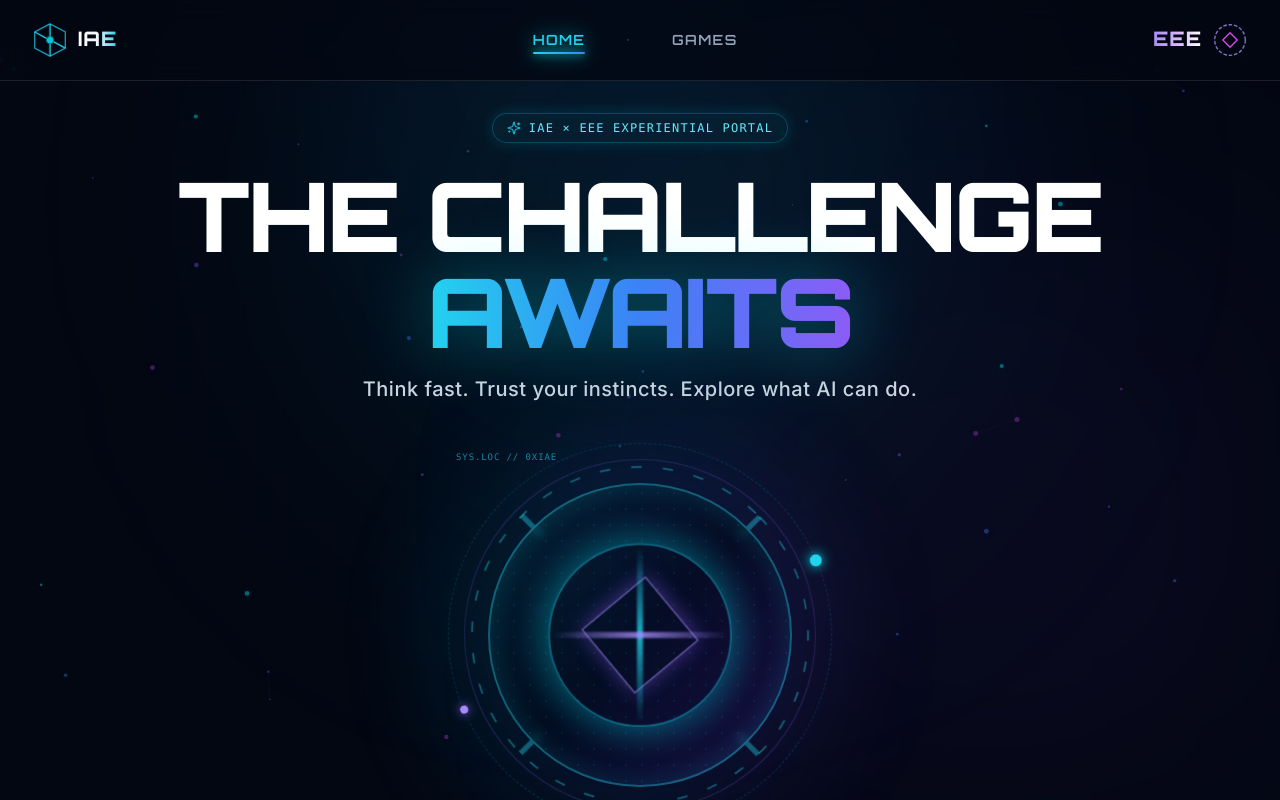
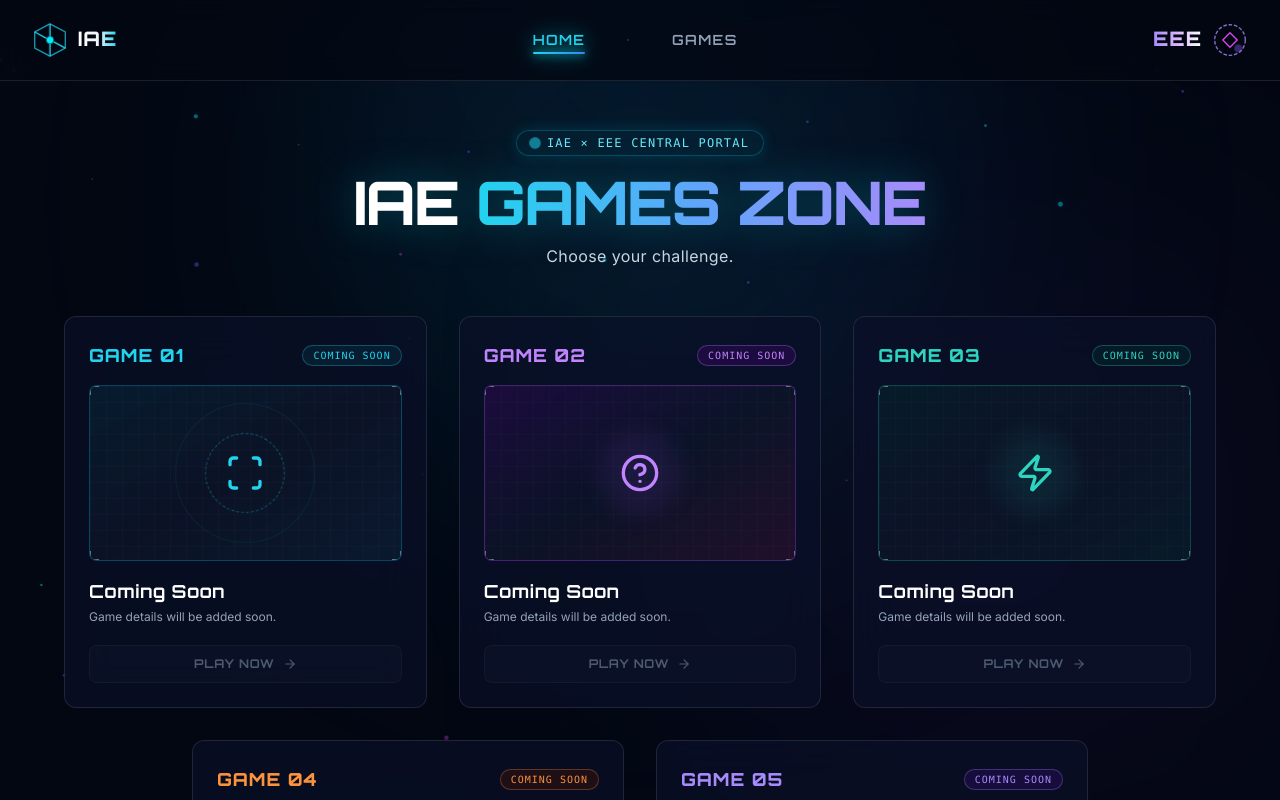
Before and after one commit to Vaishnavibodele/Game_Portal, a React (Vite) app: page / in a window 1280 px wide. Shown: the top 800 px of the page. Built offline with nearby package versions, Linux system fonts and the light colour scheme.

Commit message:
Update flow: Event splash screen with auto transition to Games Zone

```diff
--- a/src/App.jsx
+++ b/src/App.jsx
@@ -1,42 +1,45 @@
-import React, { useEffect } from 'react';
-import { BrowserRouter as Router, Routes, Route, useLocation } from 'react-router-dom';
+import React, { useState } from 'react';
+import { BrowserRouter as Router, Routes, Route } from 'react-router-dom';
+import { AnimatePresence, motion } from 'framer-motion';
+import SplashScreen from './components/SplashScreen';
 import Navbar from './components/Navbar';
 import Footer from './components/Footer';
 import ParticleBackground from './components/ParticleBackground';
-import LandingPage from './pages/LandingPage';
 import GamesZone from './pages/GamesZone';
 
-// Scroll to top on page navigation helper
-const ScrollToTop = () => {
-  const { pathname } = useLocation();
-  useEffect(() => {
-    window.scrollTo(0, 0);
-  }, [pathname]);
-  return null;
-};
+function App() {
+  const [showSplash, setShowSplash] = useState(true);
 
-function App() {
   return (
     <Router>
-      <ScrollToTop />
-
       {/* Dynamic Performant Particle Canvas Background */}
       <ParticleBackground />
 
-      {/* Main Page Layout */}
-      <div className="relative z-10 flex flex-col min-h-screen">
+      <AnimatePresence mode="wait">
+        {showSplash ? (
+          <SplashScreen key="splash" onComplete={() => setShowSplash(false)} />
+        ) : (
+          <motion.div
+            key="main-portal"
+            initial={{ opacity: 0, scale: 0.98 }}
+            animate={{ opacity: 1, scale: 1 }}
+            transition={{ duration: 0.8, ease: "easeOut" }}
+            className="relative z-10 flex flex-col min-h-screen"
+          >
             <Navbar />
 
             <main className="flex-grow flex flex-col">
               <Routes>
-            <Route path="/" element={<LandingPage />} />
+                <Route path="/" element={<GamesZone />} />
                 <Route path="/games" element={<GamesZone />} />
-            <Route path="*" element={<LandingPage />} />
+                <Route path="*" element={<GamesZone />} />
               </Routes>
             </main>
 
             <Footer />
-      </div>
+          </motion.div>
+        )}
+      </AnimatePresence>
     </Router>
   );
 }
--- a/src/components/GameCard.jsx
+++ b/src/components/GameCard.jsx
@@ -1,11 +1,10 @@
 import React from 'react';
-import { ArrowRight, Lock } from 'lucide-react';
+import { ArrowRight } from 'lucide-react';
 import AbstractGameVisual from './AbstractGameVisual';
 
 /**
  * Individual Game Module Card component.
- * Features hover elevation, border lighting, light sweep animation,
- * color accent themes, and graceful URL redirection when deployed.
+ * Simplified & premium glassmorphism card.
  */
 const GameCard = ({ game }) => {
   const { id, number, title, description, image, url, accent = "cyan" } = game;
@@ -13,43 +12,38 @@ const GameCard = ({ game }) => {
   // Accent styling mappings for hover border, glow, badge, button
   const accentStyles = {
     cyan: {
-      borderHover: "group-hover:border-cyan-400/60",
-      shadowHover: "group-hover:shadow-[0_0_30px_rgba(0,240,255,0.25)]",
+      borderHover: "group-hover:border-cyan-400/50",
+      shadowHover: "group-hover:shadow-[0_0_25px_rgba(0,240,255,0.2)]",
       numberText: "text-cyan-400",
       btnBg: "bg-cyan-500/10 hover:bg-cyan-500/20 text-cyan-300 border-cyan-400/40",
-      btnGlow: "group-hover:shadow-[0_0_15px_rgba(0,240,255,0.4)]",
       badge: "border-cyan-400/30 bg-cyan-950/40 text-cyan-400"
     },
     purple: {
-      borderHover: "group-hover:border-purple-400/60",
-      shadowHover: "group-hover:shadow-[0_0_30px_rgba(217,70,239,0.25)]",
+      borderHover: "group-hover:border-purple-400/50",
+      shadowHover: "group-hover:shadow-[0_0_25px_rgba(217,70,239,0.2)]",
       numberText: "text-purple-400",
       btnBg: "bg-purple-500/10 hover:bg-purple-500/20 text-purple-300 border-purple-400/40",
-      btnGlow: "group-hover:shadow-[0_0_15px_rgba(217,70,239,0.4)]",
       badge: "border-purple-400/30 bg-purple-950/40 text-purple-400"
     },
     teal: {
-      borderHover: "group-hover:border-teal-400/60",
-      shadowHover: "group-hover:shadow-[0_0_30px_rgba(16,185,129,0.25)]",
+      borderHover: "group-hover:border-teal-400/50",
+      shadowHover: "group-hover:shadow-[0_0_25px_rgba(16,185,129,0.2)]",
       numberText: "text-teal-400",
       btnBg: "bg-teal-500/10 hover:bg-teal-500/20 text-teal-300 border-teal-400/40",
-      btnGlow: "group-hover:shadow-[0_0_15px_rgba(16,185,129,0.4)]",
       badge: "border-teal-400/30 bg-teal-950/40 text-teal-400"
     },
     orange: {
-      borderHover: "group-hover:border-orange-400/60",
-      shadowHover: "group-hover:shadow-[0_0_30px_rgba(249,115,22,0.25)]",
+      borderHover: "group-hover:border-orange-400/50",
+      shadowHover: "group-hover:shadow-[0_0_25px_rgba(249,115,22,0.2)]",
       numberText: "text-orange-400",
       btnBg: "bg-orange-500/10 hover:bg-orange-500/20 text-orange-300 border-orange-400/40",
-      btnGlow: "group-hover:shadow-[0_0_15px_rgba(249,115,22,0.4)]",
       badge: "border-orange-400/30 bg-orange-950/40 text-orange-400"
     },
     violet: {
-      borderHover: "group-hover:border-violet-400/60",
-      shadowHover: "group-hover:shadow-[0_0_30px_rgba(139,92,246,0.25)]",
+      borderHover: "group-hover:border-violet-400/50",
+      shadowHover: "group-hover:shadow-[0_0_25px_rgba(139,92,246,0.2)]",
       numberText: "text-violet-400",
       btnBg: "bg-violet-500/10 hover:bg-violet-500/20 text-violet-300 border-violet-400/40",
-      btnGlow: "group-hover:shadow-[0_0_15px_rgba(139,92,246,0.4)]",
       badge: "border-violet-400/30 bg-violet-950/40 text-violet-400"
     }
   };
@@ -65,39 +59,33 @@ const GameCard = ({ game }) => {
 
   return (
     <div
-      className={`group relative flex flex-col justify-between rounded-xl bg-[#0b1329]/70 backdrop-blur-xl border border-white/10 p-5 md:p-6 transition-all duration-300 ease-out transform hover:-translate-y-1.5 hover:scale-[1.02] ${style.borderHover} ${style.shadowHover} overflow-hidden`}
+      className={`group relative flex flex-col justify-between rounded-xl bg-[#0a1128]/70 backdrop-blur-xl border border-white/10 p-5 md:p-6 transition-all duration-300 ease-out transform hover:-translate-y-1 hover:scale-[1.01] ${style.borderHover} ${style.shadowHover} overflow-hidden`}
     >
       {/* Light sweep hover overlay */}
       <div className="absolute -inset-full top-0 block h-full w-1/2 -skew-x-12 bg-gradient-to-r from-transparent via-white/5 to-transparent group-hover:animate-light-sweep pointer-events-none" />
 
-      {/* HUD Corner Decorators */}
-      <div className="hud-corner-tl opacity-0 group-hover:opacity-100 transition-opacity text-cyan-400" />
-      <div className="hud-corner-tr opacity-0 group-hover:opacity-100 transition-opacity text-cyan-400" />
-      <div className="hud-corner-bl opacity-0 group-hover:opacity-100 transition-opacity text-cyan-400" />
-      <div className="hud-corner-br opacity-0 group-hover:opacity-100 transition-opacity text-cyan-400" />
-
-      {/* Top Bar: Game Number & Status Badge */}
+      {/* Top Bar: Game Number & Badge */}
       <div className="flex items-center justify-between mb-4">
-        <span className={`font-orbitron font-extrabold text-lg md:text-xl tracking-wider ${style.numberText}`}>
+        <span className={`font-orbitron font-extrabold text-base md:text-lg tracking-wider ${style.numberText}`}>
           {number}
         </span>
         <span className={`text-[10px] font-mono tracking-widest uppercase px-2.5 py-0.5 rounded-full border ${style.badge}`}>
-          {url ? "READY" : "MODULE READY"}
+          {url ? "READY" : "COMING SOON"}
         </span>
       </div>
 
       {/* Visual Area (Abstract Visual or Real Image) */}
-      <div className="mb-5">
+      <div className="mb-4">
         <AbstractGameVisual id={id} accent={accent} image={image} title={title} />
       </div>
 
       {/* Content Area */}
       <div className="flex flex-col flex-grow justify-between">
-        <div className="mb-6">
-          <h3 className="font-orbitron font-bold text-lg md:text-xl tracking-wide text-white group-hover:text-cyan-200 transition-colors mb-1.5">
+        <div className="mb-5">
+          <h3 className="font-orbitron font-bold text-base md:text-lg tracking-wide text-white group-hover:text-cyan-200 transition-colors mb-1">
             {title}
           </h3>
-          <p className="text-xs md:text-sm text-slate-400 line-clamp-2">
+          <p className="text-xs text-slate-400 line-clamp-2">
             {description}
           </p>
         </div>
@@ -105,10 +93,15 @@ const GameCard = ({ game }) => {
         {/* CTA Button */}
         <button
           onClick={handlePlayClick}
-          className={`w-full relative flex items-center justify-center gap-2 py-3 px-4 rounded-lg font-orbitron font-bold text-xs md:text-sm tracking-wider border transition-all duration-300 ${style.btnBg} ${style.btnGlow}`}
+          disabled={!url}
+          className={`w-full relative flex items-center justify-center gap-2 py-2.5 px-4 rounded-lg font-orbitron font-bold text-xs tracking-wider border transition-all duration-300 ${
+            url
+              ? `${style.btnBg} cursor-pointer`
+              : "bg-slate-900/60 text-slate-500 border-white/5 cursor-not-allowed opacity-75"
+          }`}
         >
           <span>PLAY NOW</span>
-          <ArrowRight className="w-4 h-4 transform group-hover:translate-x-1.5 transition-transform duration-300" />
+          <ArrowRight className={`w-3.5 h-3.5 ${url ? 'transform group-hover:translate-x-1 transition-transform' : ''}`} />
         </button>
       </div>
     </div>
--- /dev/null
+++ b/src/components/SplashScreen.jsx
@@ -0,0 +1,130 @@
+import React, { useEffect } from 'react';
+import { motion } from 'framer-motion';
+import { IAELogo, EEELogo } from './BrandLogos';
+
+/**
+ * Full-Screen Event Opening Splash Screen.
+ * Displays IAE & EEE branding, event tagline "THE CHALLENGE AWAITS",
+ * futuristic cyber loading bar, and automatically transitions after 2.5 seconds.
+ */
+const SplashScreen = ({ onComplete }) => {
+  useEffect(() => {
+    const timer = setTimeout(() => {
+      if (onComplete) onComplete();
+    }, 2500);
+
+    return () => clearTimeout(timer);
+  }, [onComplete]);
+
+  return (
+    <motion.div
+      initial={{ opacity: 1 }}
+      exit={{ opacity: 0, scale: 1.05 }}
+      transition={{ duration: 0.8, ease: "easeInOut" }}
+      className="fixed inset-0 z-50 flex flex-col items-center justify-between bg-[#030712] p-6 md:p-12 overflow-hidden select-none"
+    >
+      {/* Background Ambient Radial Glow & Grid */}
+      <div className="absolute inset-0 bg-[radial-gradient(ellipse_at_center,_var(--tw-gradient-stops))] from-blue-950/40 via-[#030712] to-[#030712] pointer-events-none" />
+      <div className="absolute w-[500px] h-[500px] bg-cyan-500/10 rounded-full blur-[140px] pointer-events-none animate-pulse" />
+      <div className="absolute w-[400px] h-[400px] bg-violet-600/10 rounded-full blur-[140px] pointer-events-none" />
+
+      {/* Grid Pattern */}
+      <div
+        className="absolute inset-0 opacity-[0.04] pointer-events-none"
+        style={{
+          backgroundImage: `linear-gradient(to right, rgba(255,255,255,0.1) 1px, transparent 1px),
+                            linear-gradient(to bottom, rgba(255,255,255,0.1) 1px, transparent 1px)`,
+          backgroundSize: '30px 30px'
+        }}
+      />
+
+      {/* Top Branding Bar */}
+      <motion.div
+        initial={{ opacity: 0, y: -20 }}
+        animate={{ opacity: 1, y: 0 }}
+        transition={{ duration: 0.6 }}
+        className="w-full max-w-5xl flex items-center justify-between z-10"
+      >
+        <IAELogo className="h-8 md:h-10" />
+        <div className="h-px flex-grow mx-6 bg-gradient-to-r from-cyan-500/0 via-cyan-500/20 to-violet-500/0" />
+        <EEELogo className="h-8 md:h-10" />
+      </motion.div>
+
+      {/* Center Cinematic Content */}
+      <div className="relative z-10 my-auto flex flex-col items-center text-center max-w-3xl">
+
+        {/* Animated Cyber Ring / Hex Core */}
+        <motion.div
+          initial={{ scale: 0.8, opacity: 0 }}
+          animate={{ scale: 1, opacity: 1 }}
+          transition={{ duration: 0.7 }}
+          className="relative w-24 h-24 sm:w-28 sm:h-28 mb-8 flex items-center justify-center"
+        >
+          <div className="absolute inset-0 rounded-full border border-cyan-400/30 border-dashed animate-spin-slow" />
+          <div className="absolute inset-2 rounded-full border border-violet-500/40 animate-spin-reverse-slow" />
+          <div className="w-10 h-10 rounded-full bg-gradient-to-tr from-cyan-400 to-violet-500 shadow-[0_0_30px_#00f0ff] animate-pulse" />
+        </motion.div>
+
+        {/* Tagline */}
+        <motion.div
+          initial={{ opacity: 0, y: 15 }}
+          animate={{ opacity: 1, y: 0 }}
+          transition={{ duration: 0.6, delay: 0.2 }}
+          className="text-xs font-mono tracking-[0.3em] text-cyan-400 uppercase mb-3"
+        >
+          IAE × EEE EXPERIENTIAL PORTAL
+        </motion.div>
+
+        {/* Main Headline */}
+        <motion.h1
+          initial={{ opacity: 0, y: 20 }}
+          animate={{ opacity: 1, y: 0 }}
+          transition={{ duration: 0.8, delay: 0.3 }}
+          className="font-orbitron font-black text-3xl sm:text-5xl md:text-6xl tracking-tight uppercase text-white mb-6"
+        >
+          THE CHALLENGE <br />
+          <span className="text-transparent bg-clip-text bg-gradient-to-r from-cyan-400 via-blue-400 to-violet-400 drop-shadow-[0_0_30px_rgba(0,240,255,0.4)]">
+            AWAITS
+          </span>
+        </motion.h1>
+
+        {/* Futuristic Loading Bar */}
+        <motion.div
+          initial={{ opacity: 0, width: 0 }}
+          animate={{ opacity: 1, width: "100%" }}
+          transition={{ duration: 0.5, delay: 0.4 }}
+          className="w-48 sm:w-64 h-1.5 bg-slate-900 rounded-full overflow-hidden border border-cyan-500/30 p-0.5 relative"
+        >
+          <motion.div
+            initial={{ width: "0%" }}
+            animate={{ width: "100%" }}
+            transition={{ duration: 2, ease: "easeInOut" }}
+            className="h-full bg-gradient-to-r from-cyan-400 via-blue-500 to-violet-500 rounded-full shadow-[0_0_12px_#00f0ff]"
+          />
+        </motion.div>
+
+        <motion.div
+          initial={{ opacity: 0 }}
+          animate={{ opacity: [0.4, 1, 0.4] }}
+          transition={{ duration: 1.5, repeat: Infinity, delay: 0.5 }}
+          className="text-[10px] font-mono tracking-widest text-slate-400 uppercase mt-3"
+        >
+          INITIALIZING SYSTEM...
+        </motion.div>
+
+      </div>
+
+      {/* Footer System Status */}
+      <motion.div
+        initial={{ opacity: 0, y: 20 }}
+        animate={{ opacity: 1, y: 0 }}
+        transition={{ duration: 0.6, delay: 0.4 }}
+        className="z-10 text-[10px] font-mono text-slate-500 tracking-widest uppercase"
+      >
+        IAE × EEE // SYSTEM READY
+      </motion.div>
+    </motion.div>
+  );
+};
+
+export default SplashScreen;
--- a/src/data/games.js
+++ b/src/data/games.js
@@ -1,6 +1,6 @@
 /**
  * Centralized dataset for the 5 separately deployed games.
- * Currently configured with placeholder data until official game metadata & URLs are provided.
+ * Configured with placeholder data until official game metadata & URLs are provided.
  *
  * To update when game details are ready:
  * 1. Modify title, description, image path/URL, and deployed game URL.
@@ -9,45 +9,45 @@
 const games = [
   {
     id: 1,
-    number: "01",
-    title: "GAME 01",
-    description: "Game description",
+    number: "GAME 01",
+    title: "Coming Soon",
+    description: "Game details will be added soon.",
     image: null,
     url: null,
     accent: "cyan"
   },
   {
     id: 2,
-    number: "02",
-    title: "GAME 02",
-    description: "Game description",
+    number: "GAME 02",
+    title: "Coming Soon",
+    description: "Game details will be added soon.",
     image: null,
     url: null,
     accent: "purple"
   },
   {
     id: 3,
-    number: "03",
-    title: "GAME 03",
-    description: "Game description",
+    number: "GAME 03",
+    title: "Coming Soon",
+    description: "Game details will be added soon.",
     image: null,
     url: null,
     accent: "teal"
   },
   {
     id: 4,
-    number: "04",
-    title: "GAME 04",
-    description: "Game description",
+    number: "GAME 04",
+    title: "Coming Soon",
+    description: "Game details will be added soon.",
     image: null,
     url: null,
     accent: "orange"
   },
   {
     id: 5,
-    number: "05",
-    title: "GAME 05",
-    description: "Game description",
+    number: "GAME 05",
+    title: "Coming Soon",
+    description: "Game details will be added soon.",
     image: null,
     url: null,
     accent: "violet"
--- a/src/pages/GamesZone.jsx
+++ b/src/pages/GamesZone.jsx
@@ -5,8 +5,7 @@ import GameGrid from '../components/GameGrid';
 
 /**
  * IAE GAMES ZONE — Main game selection dashboard.
- * Features a sleek HUD header, 5 interactive placeholder game cards in a 3+2 layout,
- * and high-end interactive card feedback.
+ * Clean, futuristic, premium dashboard layout.
  */
 const GamesZone = () => {
   return (
@@ -16,11 +15,11 @@ const GamesZone = () => {
       <motion.div
         initial={{ opacity: 0, y: -15 }}
         animate={{ opacity: 1, y: 0 }}
-        transition={{ duration: 0.7 }}
-        className="text-center max-w-3xl mx-auto mb-10 md:mb-14"
+        transition={{ duration: 0.6 }}
+        className="text-center max-w-3xl mx-auto mb-8 md:mb-12"
       >
         {/* Futuristic Dashboard Badge */}
-        <div className="inline-flex items-center gap-2 px-3.5 py-1 rounded-full border border-violet-500/30 bg-violet-950/30 text-violet-300 font-mono text-xs tracking-widest uppercase mb-4 shadow-[0_0_15px_rgba(139,92,246,0.15)]">
+        <div className="inline-flex items-center gap-2 px-3.5 py-1 rounded-full border border-cyan-500/30 bg-cyan-950/30 text-cyan-300 font-mono text-xs tracking-widest uppercase mb-4 shadow-[0_0_15px_rgba(0,240,255,0.15)]">
           <span className="w-2 h-2 rounded-full bg-cyan-400 animate-ping" />
           <span>IAE × EEE CENTRAL PORTAL</span>
         </div>
@@ -32,15 +31,15 @@ const GamesZone = () => {
 
         {/* Subtitle */}
         <p className="text-sm sm:text-base text-slate-300 font-sans tracking-wide">
-          Step in. Pick a game. Play your way.
+          Choose your challenge.
         </p>
       </motion.div>
 
       {/* 5-Card Responsive Game Grid */}
       <motion.div
-        initial={{ opacity: 0, y: 25 }}
+        initial={{ opacity: 0, y: 20 }}
         animate={{ opacity: 1, y: 0 }}
-        transition={{ duration: 0.8, delay: 0.2 }}
+        transition={{ duration: 0.7, delay: 0.15 }}
         className="w-full my-auto"
       >
         <GameGrid games={games} />
```
Also changed, not shown: src/components/GameGrid.jsx (+5 -5 lines). Lines whose indentation alone changed are shown as unchanged.
